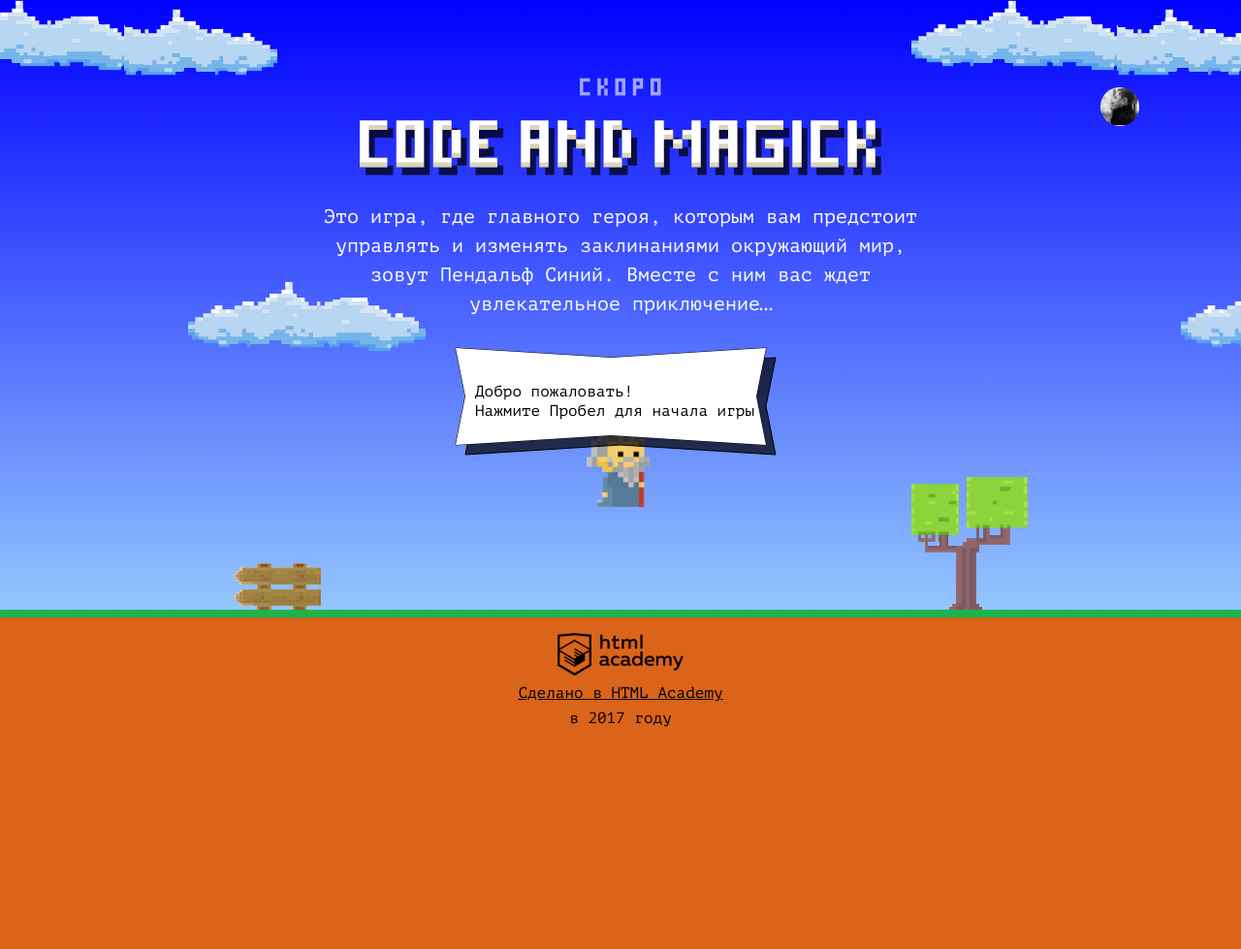
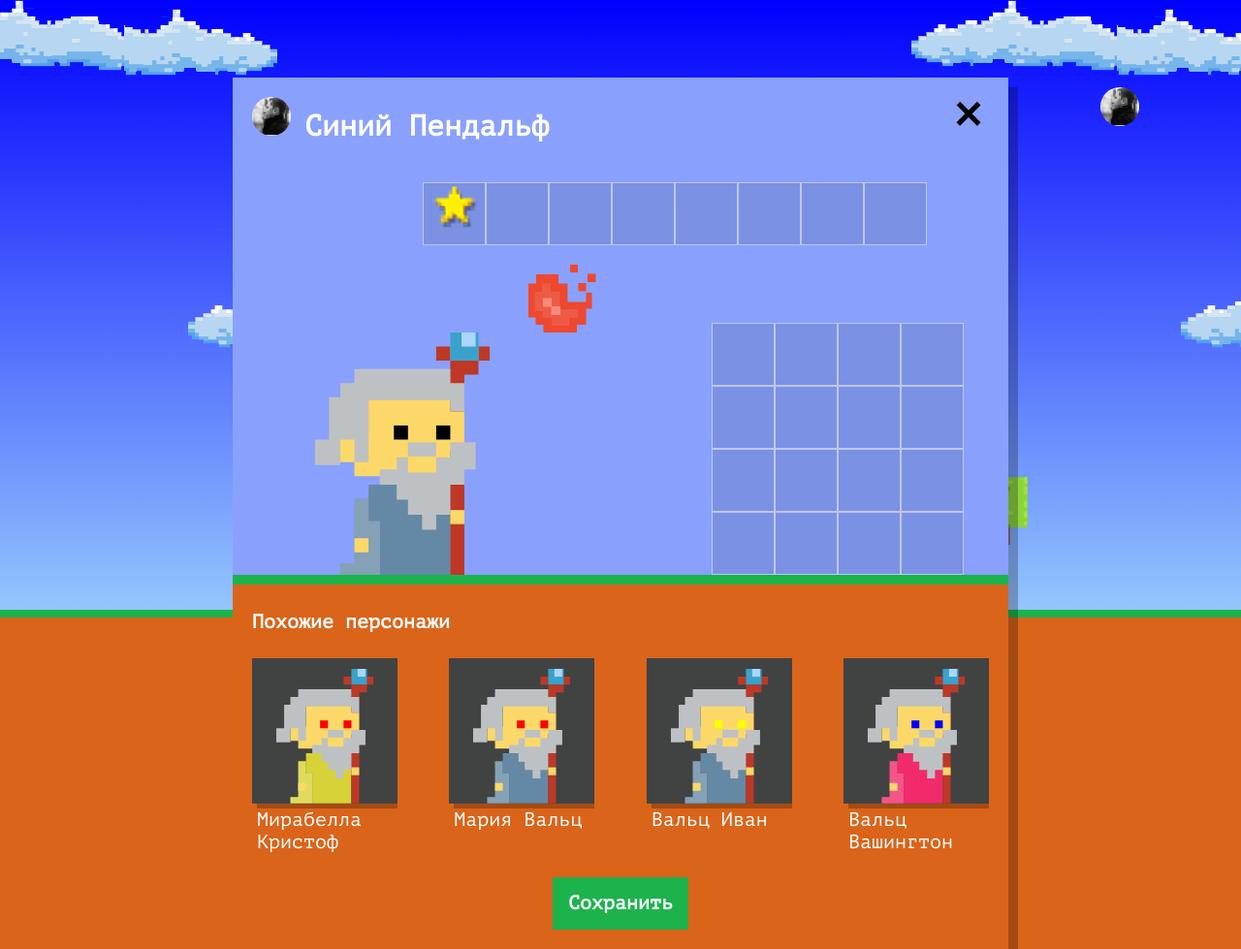
Before and after one commit to Romnasi/642191-code-and-magick-21, a website: page index.html in a window 1280 px wide. Shown: the whole page at 97% size. Before the commit the page ends 800 px from the top, so only its background shows below. Drawn offline with Linux system fonts and the light colour scheme.

Commit message:
Выводит список похожих пользователей на экран настройки пользователя

```diff
--- a/index.html
+++ b/index.html
@@ -180,6 +180,7 @@
   </div>
 </template>
 
+<script src="js/setup.js"></script>
 <script src="js/stat.js"></script>
 <script src="js/settings.js"></script>
 <script src="js/game.js"></script>
--- /dev/null
+++ b/js/setup.js
@@ -0,0 +1,83 @@
+'use strict';
+
+var Wizard = {
+  NAMES: [`Иван`, `Хуан Себастьян`, `Мария`, `Кристоф`, `Виктор`, `Юлия`, `Люпита`, `Вашингтон`],
+  SURNAMES: [`да Марья`, `Верон`, `Мирабелла`, `Вальц`, `Онопко`, `Топольницкая`, `Нионго`, `Ирвинг`],
+  COAT_COLOR: [`rgb(101, 137, 164)`, `rgb(241, 43, 107)`, `rgb(146, 100, 161)`, `rgb(56, 159, 117)`, `rgb(215, 210, 55)`, `rgb(0, 0, 0)`],
+  EYES_COLOR: [`black`, `red`, `blue`, `yellow`, `green`]
+};
+
+var userDialog = document.querySelector(`.setup`);
+userDialog.classList.remove(`hidden`);
+
+var similarListElement = userDialog.querySelector(`.setup-similar-list`);
+var similarWizardTemplate = document.querySelector(`#similar-wizard-template`)
+    .content
+    .querySelector(`.setup-similar-item`);
+
+var numberOfWizard = 4;
+
+var getRandomIntInclusive = function (min, max) {
+  min = Math.ceil(min);
+  max = Math.floor(max);
+  return Math.floor(Math.random() * (max - min + 1)) + min; // Максимум и минимум включаются
+};
+
+// Генерирует имя мага
+var getWizardName = function () {
+  return Wizard.NAMES[getRandomIntInclusive(0, Wizard.NAMES.length - 1)];
+};
+
+var getWizardSurname = function () {
+  return Wizard.SURNAMES[getRandomIntInclusive(0, Wizard.SURNAMES.length - 1)];
+};
+
+var getWizardFullName = function () {
+  var nameOrder = getRandomIntInclusive(0, 1);
+  return nameOrder ? getWizardName() + ` ` + getWizardSurname() : getWizardSurname() + ` ` + getWizardName();
+};
+
+// Генерирует цвет плаща мага
+var getCoatColor = function () {
+  return Wizard.COAT_COLOR[getRandomIntInclusive(0, Wizard.COAT_COLOR.length - 1)];
+};
+
+// Генерирует цвет глаз мага
+var getEyesColor = function () {
+  return Wizard.EYES_COLOR[getRandomIntInclusive(0, Wizard.EYES_COLOR.length - 1)];
+};
+
+// Генерирует массив с данными магов
+var getWizards = function () {
+  var currentWizards = [];
+
+  for (var i = 0; i < numberOfWizard; i++) {
+    var wizardData = {
+      name: getWizardFullName(),
+      coatColor: getCoatColor(),
+      eyesColor: getEyesColor()
+    };
+    currentWizards.push(wizardData);
+  }
+  return currentWizards;
+};
+
+var wizards = getWizards();
+
+var renderWizard = function () {
+  var wizardElement = similarWizardTemplate.cloneNode(true);
+
+  wizardElement.querySelector(`.setup-similar-label`).textContent = wizards[i].name;
+  wizardElement.querySelector(`.wizard-coat`).style.fill = wizards[i].coatColor;
+  wizardElement.querySelector(`.wizard-eyes`).style.fill = wizards[i].eyesColor;
+
+  return wizardElement;
+};
+
+var fragment = document.createDocumentFragment();
+for (var i = 0; i < wizards.length; i++) {
+  fragment.appendChild(renderWizard(wizards[i]));
+}
+similarListElement.appendChild(fragment);
+
+userDialog.querySelector(`.setup-similar`).classList.remove(`hidden`);
```
